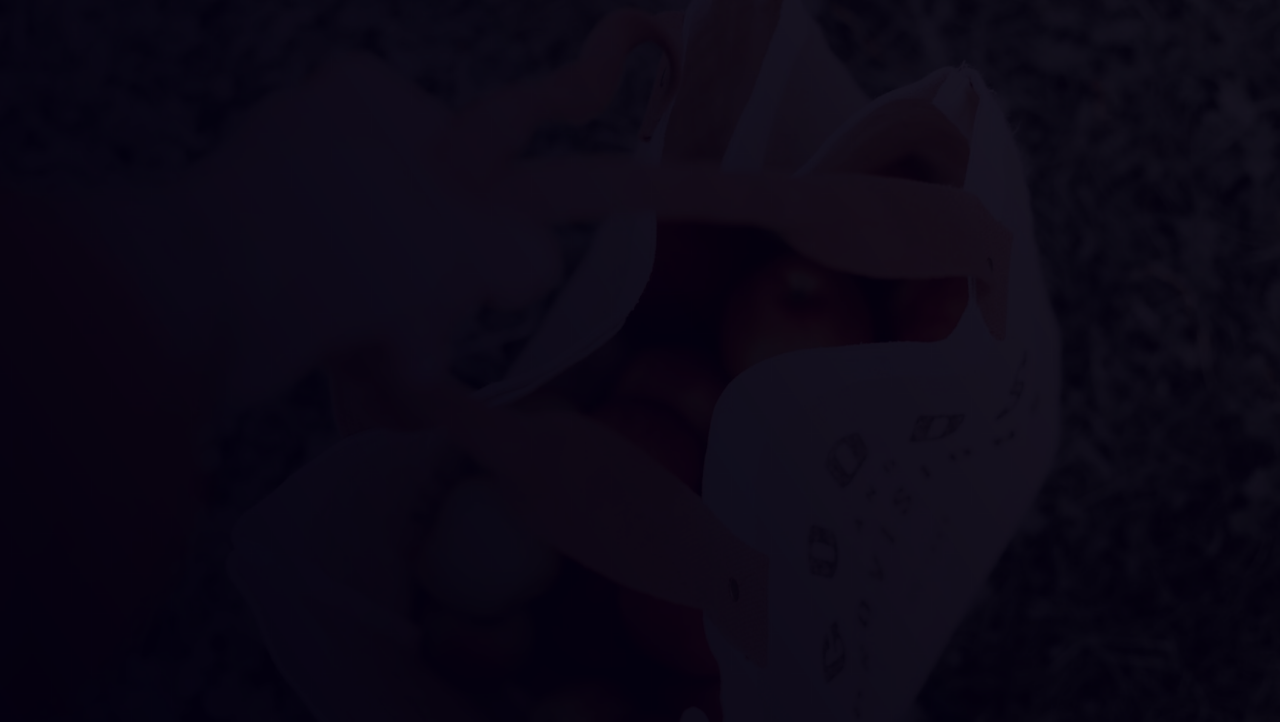
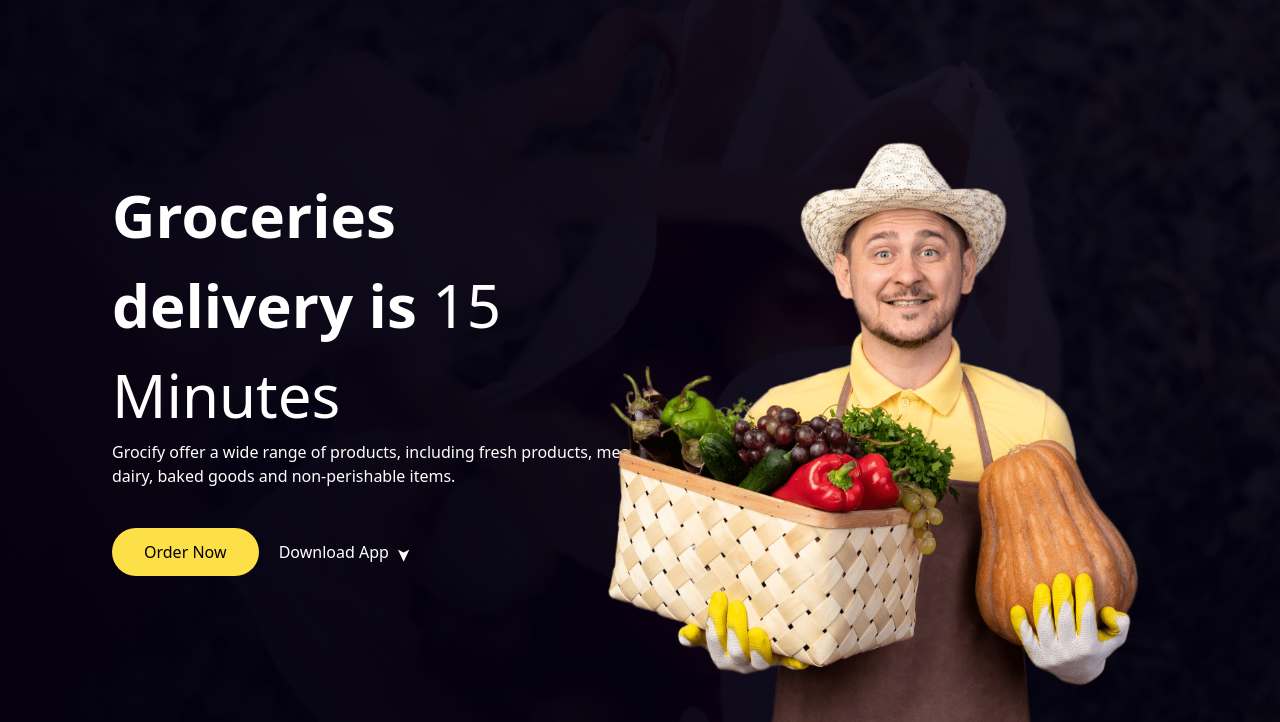
Before and after one commit to yashsarvaiya1/grocify, a plain HTML site: page index.html in a window 1280 px wide. Shown: the part 78-800 px from the top of the page. Drawn offline with nearby package versions, Linux system fonts and the light colour scheme.

Commit message:
adding image and context

```diff
--- a/index.html
+++ b/index.html
@@ -4,10 +4,10 @@
     <meta charset="UTF-8">
     <meta name="viewport" content="width=q, initial-scale=1.0">
     <script src="https://cdn.tailwindcss.com"></script>
-    <title>Grocify</title>
+    <title>Grocify 🌈</title>
 </head>
 <body>
-    <div class=" min-w-screen min-h-screen bg-[url('images/image.png')] bg-center bg-cover px-28 py-2">
+    <div class="relative min-h-screen bg-[url('images/image.png')] bg-center bg-cover px-28 py-2">
         <nav class="flex">
             <img src="images/logo.png" alt="logo" class="w-40 h-10 mt-2 cursor-pointer">
             <ul class="flex-1 text-center no-underline text-white px-2 mt-4">
@@ -18,6 +18,23 @@
             </ul>
             <img src="images/cart.png" alt="Cart" class=" h-10 mt-2 cursor-pointer">
         </nav>
+
+        <div class="text-white mt-48 max-w-xl">
+            <h1 class="text-6xl font-semibold leading-normal">Groceries <br>delivery is
+                <span class="font-light">15 Minutes</span> <br></h1>
+            <p class="">Grocify offer a wide range of products,
+                including  fresh products, meats, dairy,
+                baked goods and non-perishable items.</p>
+        </div>
+
+        <div class="mt-10">
+            <a href="#" class="bg-yellow-300 rounded-3xl
+            py-3 px-8 font-medium inline-block mr-4 hover:bg-transparent hover:border
+            hover:border-yellow-300 hover:text-white duration-300 bordar-transparent">Order Now</a>
+            <a href="#" class="text-white">Download App <span class="text-lg inline-block rotate-90 pb-2">&#10148</span></a>
+        </div>
+        <img src="images/grocery-image.png" alt="someone" class="w-full xl:w-1/2 xl:absolute bottom-0 right-20">
+
     </div>
 </body>
 </html>
```
